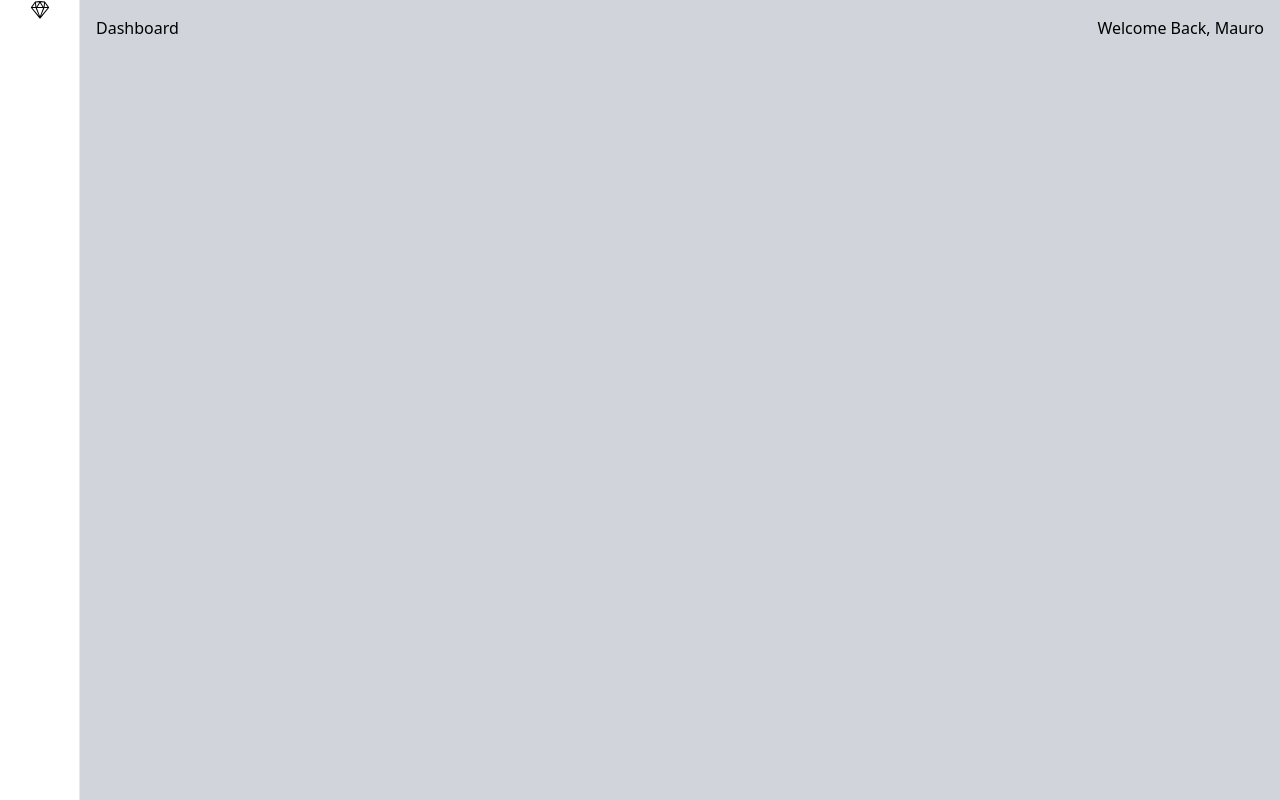
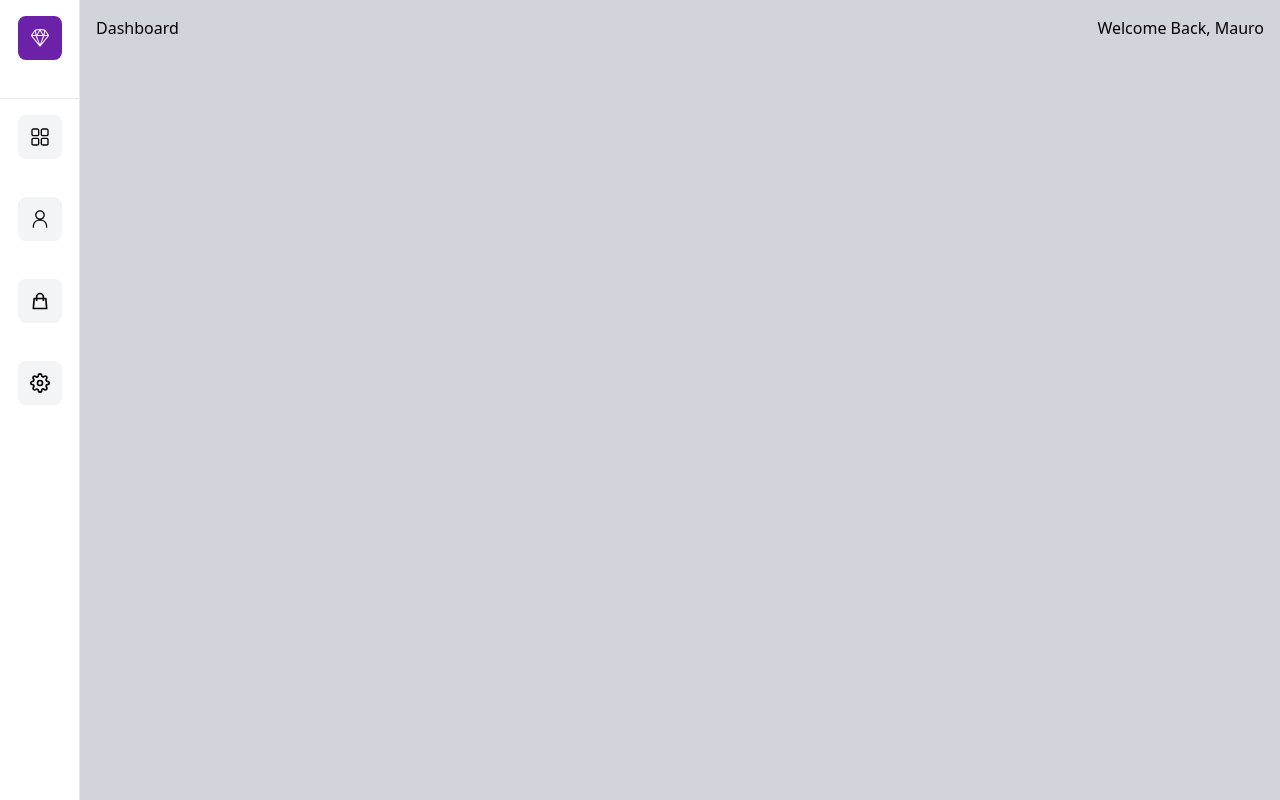
Before and after one commit to MioMauro/next13-dashboard, a Next.js app: page / in a window 1280 px wide. Built offline with nearby package versions, Linux system fonts and the light colour scheme.

Commit message:
sidebar setup

```diff
--- a/components/Sidebar.jsx
+++ b/components/Sidebar.jsx
@@ -1,7 +1,9 @@
 import Link from 'next/link'
 import React from 'react'
 import Image from 'next/image'
-import {RxSketchLogo} from 'react-icons/rx'
+import {RxSketchLogo, RxDashboard, RxPerson} from 'react-icons/rx'
+import {HiOutlineShoppingBag} from 'react-icons/hi'
+import {FiSettings} from 'react-icons/fi'
 
 const Sidebar = ({children}) => {
 return (
@@ -11,8 +13,29 @@ return (
         <div className='fixed w-20 h-screen bg-white border-r-[1px] flex flex-col justify-between'>
             <div className='flex flex-col items-center'>
                 <Link href='/'>
-                    <div>
+                    <div className="bg-purple-800 text-white p-3 rounded-lg inline-block my-4">
                         <RxSketchLogo size={20} />
+                    </div>
+                </Link>
+                <span className='border-b-[1px] border-gray-200 w-full p-2'></span>
+                <Link href='/'>
+                    <div className="bg-gray-100 hover:bg-gray-300 cursor-pointer my-4 p-3 rounded-lg inline-block">
+                        <RxDashboard size={20} />
+                    </div>
+                </Link>
+                <Link href='/customers'>
+                    <div className="bg-gray-100 hover:bg-gray-300 cursor-pointer my-4 p-3 rounded-lg inline-block">
+                        <RxPerson size={20} />
+                    </div>
+                </Link>
+                <Link href='/orders'>
+                    <div className="bg-gray-100 hover:bg-gray-300 cursor-pointer my-4 p-3 rounded-lg inline-block">
+                        <HiOutlineShoppingBag size={20} />
+                    </div>
+                </Link>
+                <Link href='/'>
+                    <div className="bg-gray-100 hover:bg-gray-300 cursor-pointer my-4 p-3 rounded-lg inline-block">
+                        <FiSettings size={20} />
                     </div>
                 </Link>
             </div>
```
